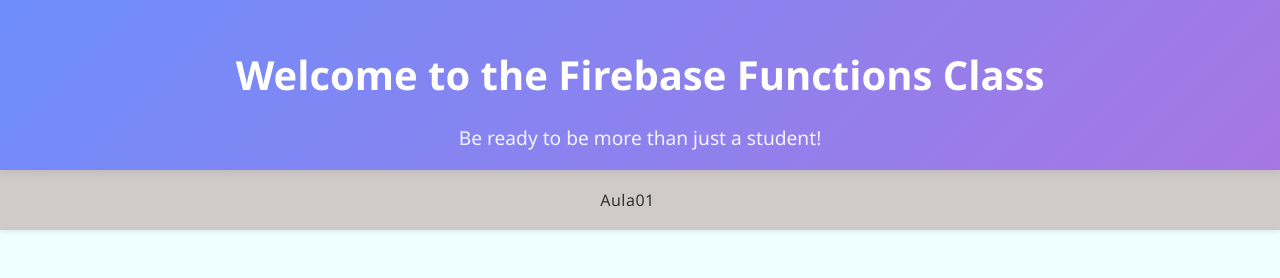
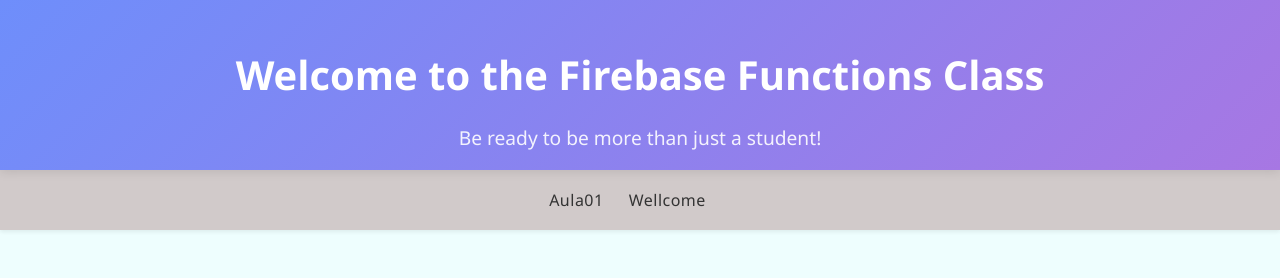
Before and after one commit to Tonyfilho/uc00245-algotmia, an Angular app in the folder 00245/: page /aula01 in a window 1280 px wide. Shown: the top 278 px of the page. Built offline with nearby package versions, Linux system fonts and the light colour scheme.

Commit message:
bug na rota

```diff
--- a/00245/src/app/app.routes.ts
+++ b/00245/src/app/app.routes.ts
@@ -5,7 +5,7 @@
 export const routes: Routes = [
   { path: '', redirectTo: 'aula01', pathMatch: 'full' },
   { path: 'aula01', component: Home },
-  // { path: 'Wellcome', loadComponent: () => import('./pages/wellcome/wellcome').then(c => c.Wellcome)},
+  { path: 'Wellcome', loadComponent: () => import('./pages/wellcome/wellcome').then(c => c.Wellcome)},
   // { path: 'Wellcome', component: Wellcome},
 
   { path: '**', component: Home },
--- a/00245/src/app/components/header/header.html
+++ b/00245/src/app/components/header/header.html
@@ -8,8 +8,8 @@
   </div>
   <div class="nav-content">
     <!-- Link à esquerda -->
-    <a routerLink="aula01" class="logo-link">Aula01</a>
-    <!-- <a routerLink="wellcome" class="logo-link">Wellcome</a> -->
+    <a routerLink="/aula01" class="logo-link">Aula01</a>
+    <a routerLink="/wellcome" class="logo-link">Wellcome</a>
 
     <!-- Espaço para outros elementos à direita se necessário -->
     <div class="spacer"></div>
```
